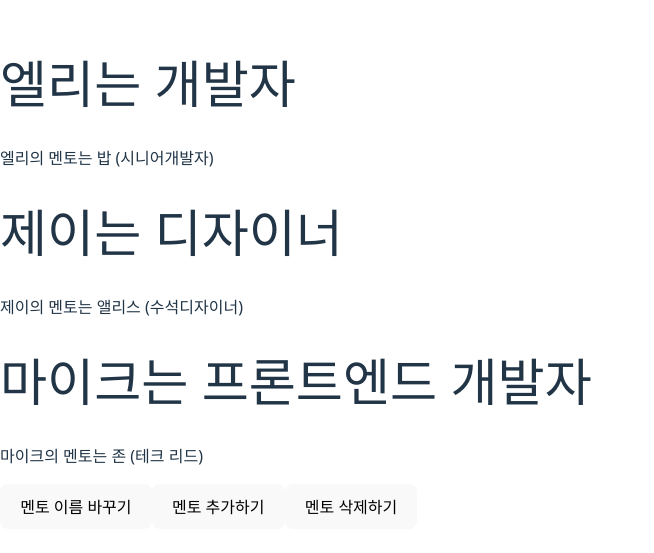
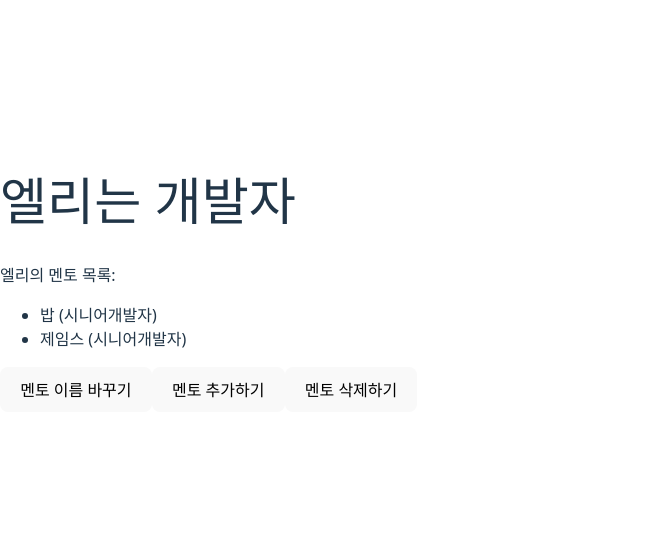
Before and after one commit to dkdkwl/dream-coding, a React (Vite) app: page / in a window 1280 px wide. Shown: the part 125-678 px from the top of the page, without its empty margins (0-654 px from the left). Built offline with nearby package versions, Linux system fonts and the light colour scheme.

Commit message:
삭제 기능과 추가기능

```diff
--- a/src/AppMentor.jsx
+++ b/src/AppMentor.jsx
@@ -1,98 +1,84 @@
 import React, { useState } from 'react';
 
-export default function AppMentor(props) {
-  const [person, setPerson] = useState([
-    {
-      name: '엘리',
-      title: '개발자',
-      mentor: {
+export default function AppMentor() {
+  // 1. 데이터 구조를 '배열(mentors)'로 변경
+  const [person, setPerson] = useState({
+    name: '엘리',
+    title: '개발자',
+    mentors: [
+      {
         name: '밥',
         title: '시니어개발자',
       },
-    },
-    {
-      name: '제이',
-      title: '디자이너',
-      mentor: {
-        name: '앨리스',
-        title: '수석디자이너',
+      {
+        name: '제임스',
+        title: '시니어개발자',
       },
-    },
-    {
-      name: '마이크',
-      title: '프론트엔드 개발자',
-      mentor: {
-        name: '존',
-        title: '테크 리드',
-      },
-    },
-  ]);
+    ],
+  });
 
   return (
     <div>
-      {/* map 함수 시작 */}
-      {person.map((p, index) => {
-        return (
-          <div key={index}>
-            <h1>
-              {/* person 대신 p를 써야 합니다 */}
-              {p.name}는 {p.title}
-            </h1>
-            <p>
-              {p.name}의 멘토는 {p.mentor.name} ({p.mentor.title})
-            </p>
-          </div>
-        );
-      })}
-      {/* map 함수 끝: 여기서 닫아줘야 합니다 */}
+      <h1>
+        {person.name}는 {person.title}
+      </h1>
+      <p>{person.name}의 멘토 목록:</p>
+      <ul>
+        {/* 2. 배열이므로 map을 사용해 화면에 표시 */}
+        {person.mentors.map((mentor, index) => (
+          <li key={index}>
+            {mentor.name} ({mentor.title})
+          </li>
+        ))}
+      </ul>
 
+      {/* 멘토 이름 바꾸기 (밥 -> 다른이름) */}
       <button
         onClick={() => {
-          const name = prompt(`what's your mentor's name?`);
-          // 주의: 현재 이 로직은 '배열' 상태에서는 작동하지 않습니다. (객체용 로직)
-          setPerson((prev) => {
-            return {
-              ...prev,
-              mentor: {
-                ...prev.mentor,
-                name,
-              },
-            };
-          });
+          const prevName = prompt(`누구의 이름을 바꾸고 싶은가요?`);
+          const newName = prompt(`새로운 이름은 무엇인가요?`);
+
+          setPerson((person) => ({
+            ...person,
+            // map을 돌면서 이름이 일치하는 멘토만 수정
+            mentors: person.mentors.map((mentor) => {
+              if (mentor.name === prevName) {
+                return { ...mentor, name: newName };
+              }
+              return mentor;
+            }),
+          }));
         }}
       >
         멘토 이름 바꾸기
       </button>
 
+      {/* 멘토 추가하기 */}
       <button
         onClick={() => {
-          const title = prompt(`what's your mentor's title?`);
-          // 주의: 현재 이 로직은 '배열' 상태에서는 작동하지 않습니다.
-          setPerson((prev) => {
-            return {
-              ...prev,
-              mentor: {
-                title,
-              },
-            };
-          });
+          const name = prompt(`멘토의 이름은?`);
+          const title = prompt(`멘토의 직함은?`);
+
+          setPerson((person) => ({
+            ...person,
+            // 배열에 새로운 객체 추가 (Spread Operator 사용)
+            mentors: [...person.mentors, { name, title }],
+          }));
         }}
       >
         멘토 추가하기
       </button>
 
+      {/* 멘토 삭제하기 */}
       <button
         onClick={() => {
-          const title = prompt(`what's your mentor's title?`);
-          // 주의: 현재 이 로직은 '배열' 상태에서는 작동하지 않습니다.
-          setPerson((prev) => {
-            return {
-              ...prev,
-              mentor: {
-                title,
-              },
-            };
-          });
+          const name = prompt(`누구를 삭제하고 싶은가요?`);
+
+          setPerson((person) => ({
+            ...person,
+            // filter를 사용하여 특정 멘토 제거
+            mentors: person.mentors.filter((m) => m.name !== name),
+          }));
         }}
       >
         멘토 삭제하기
```
